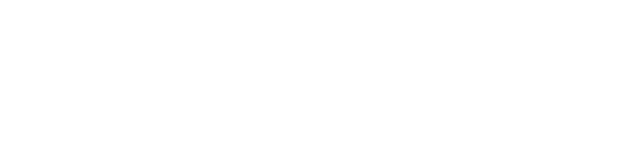
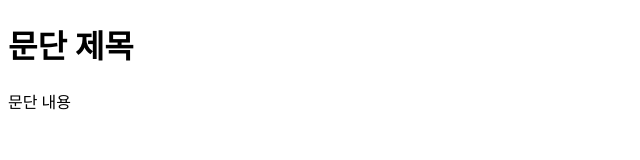
Before and after one commit to Leeseminnim/git_study, a plain HTML site: page index.html in a window 1280 px wide. Shown: the whole page, without its empty margins (0-640 px from the left). Drawn offline with Linux system fonts and the light colour scheme.

Commit message:
body 태그 및 h1 태그와 p 태그 추가

```diff
--- a/index.html
+++ b/index.html
@@ -4,4 +4,8 @@
   <meta charset="UTF-8">
   <title>문서 제목</title>
 </head>
+<body>
+  <h1>문단 제목</h1>
+  <p>문단 내용</p>
+</body>
 </html>
```
